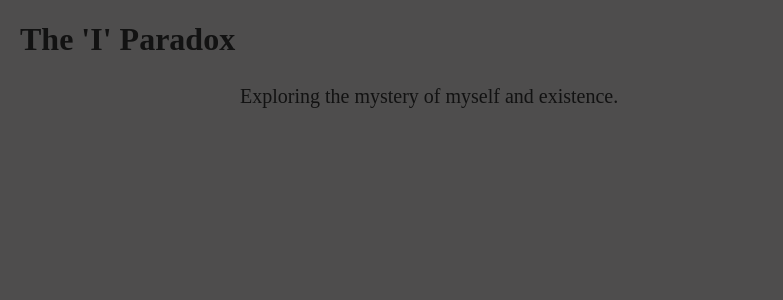
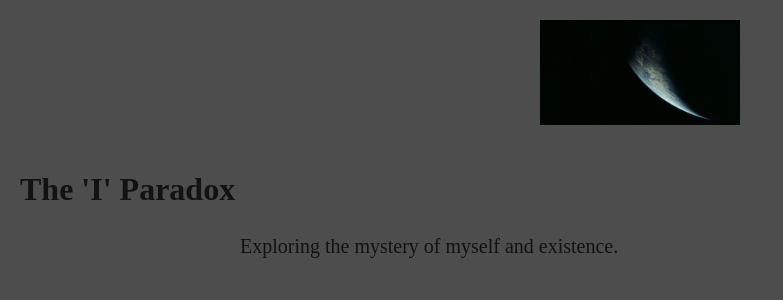
Before and after one commit to OmJadhav1905/myflaskblog, a Flask app: page / in a window 1280 px wide. Shown: the part 58-358 px from the top of the page, without its empty margins (0-783 px from the left). Run offline with Flask 3, Linux system fonts and the light colour scheme.

Commit message:
Place earth image below navbar

```diff
--- a/templates/base.html
+++ b/templates/base.html
@@ -50,6 +50,10 @@
         <a href="/post/second-post">Second Post</a>
     </nav>
 
+    <div style="text-align: center; padding: 20px 0;">
+        <img src="{{ url_for('static', filename='earth.jpg') }}" alt="Earth" style="max-width: 200px; height: auto;">
+    </div>
+
     {% block content %}
     {% endblock %}
 </body>
```
